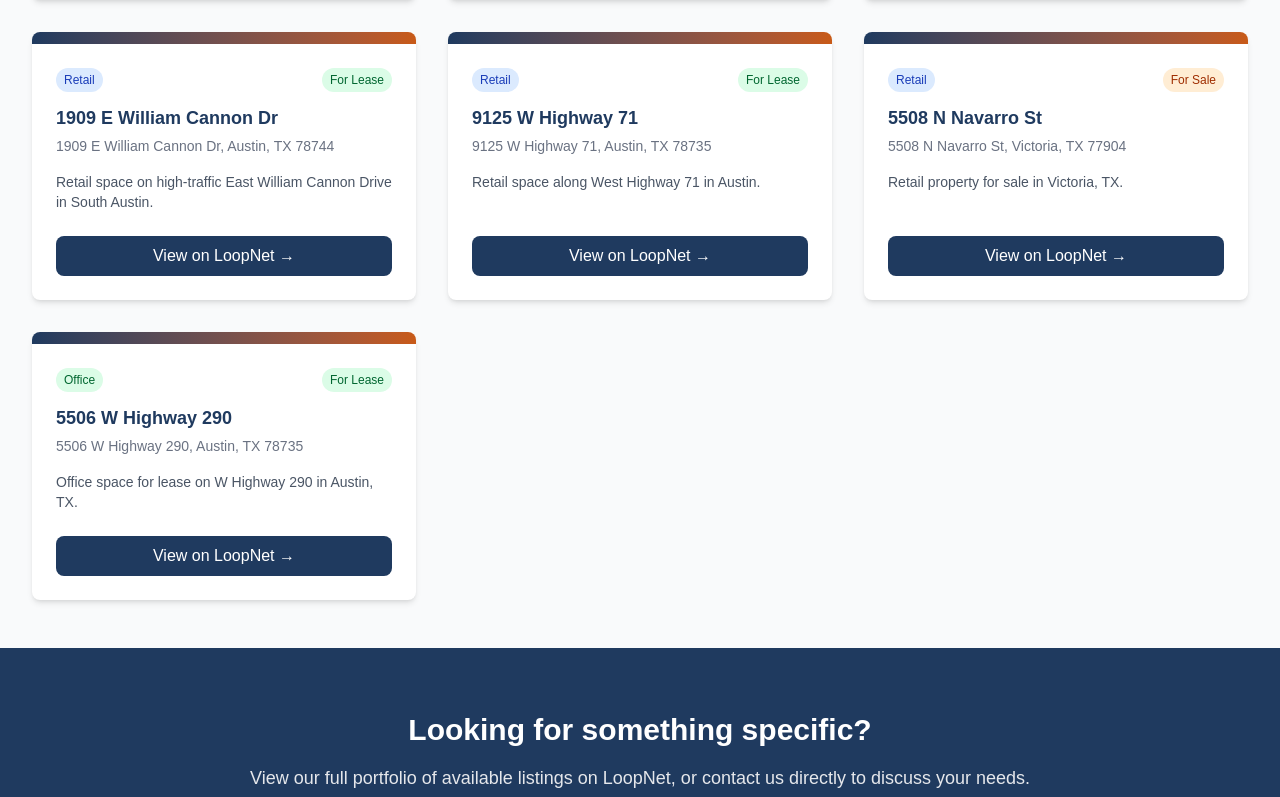
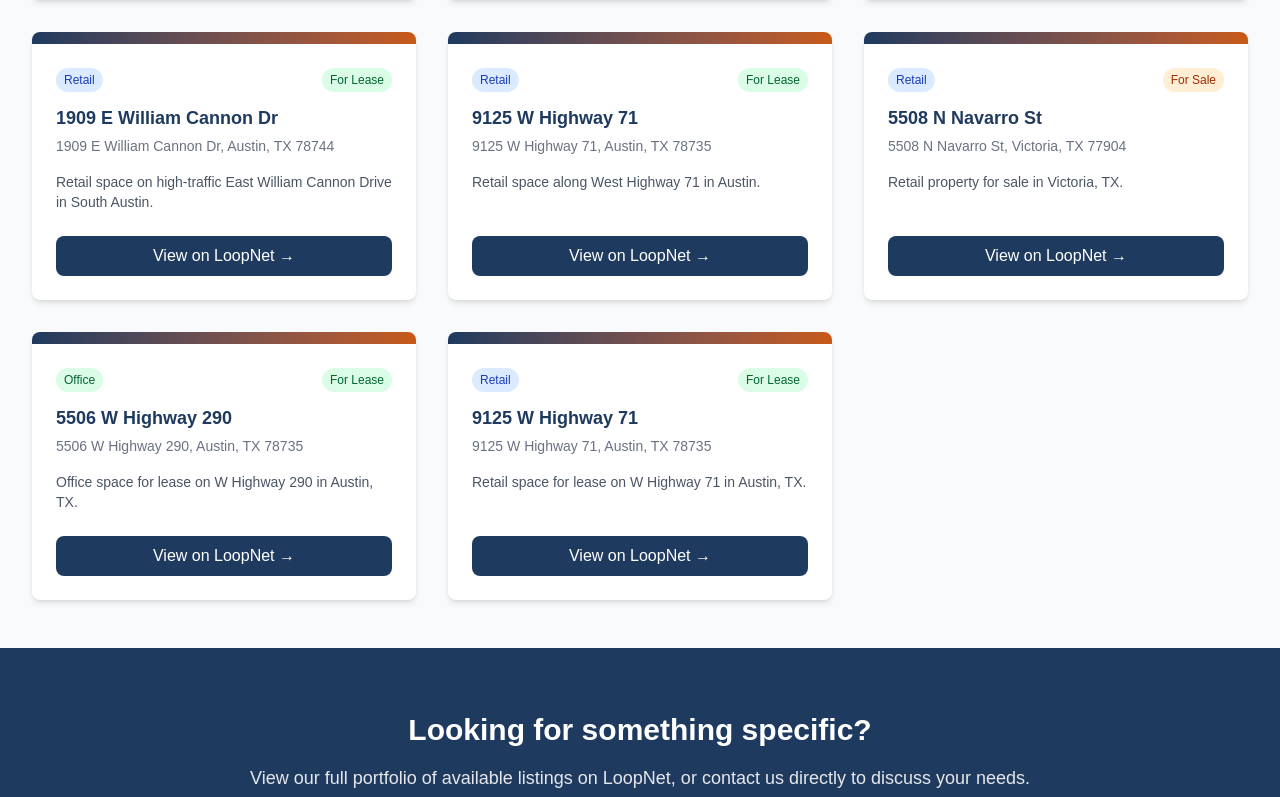
Before and after one commit to LLPMtech/LLPMwebsite, a Next.js app: page /properties in a window 1280 px wide. Shown: the part 1134-1931 px from the top of the page. Built offline with nearby package versions, Linux system fonts and the light colour scheme.

Commit message:
Add 9125 W Highway 71 retail listing

```diff
--- a/src/app/properties/page.tsx
+++ b/src/app/properties/page.tsx
@@ -103,6 +103,15 @@ const properties: Property[] = [
     status: 'For Lease',
     loopnetUrl: 'https://www.loopnet.com/Listing/5506-W-Highway-290-Austin-TX/40103653/',
     description: 'Office space for lease on W Highway 290 in Austin, TX.',
+  },
+  {
+    id: '12',
+    name: '9125 W Highway 71',
+    address: '9125 W Highway 71, Austin, TX 78735',
+    type: 'Retail',
+    status: 'For Lease',
+    loopnetUrl: 'https://www.loopnet.com/Listing/9125-W-Highway-71-Austin-TX/41014146/',
+    description: 'Retail space for lease on W Highway 71 in Austin, TX.',
   },
 ];
 
```
